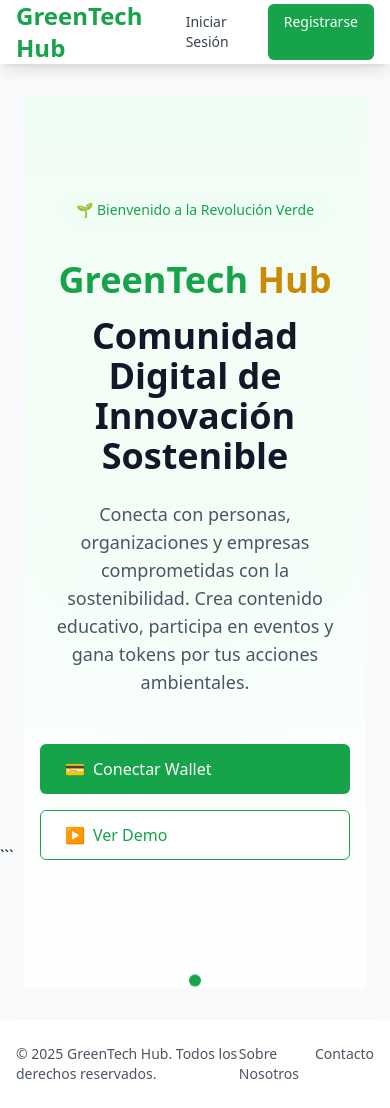
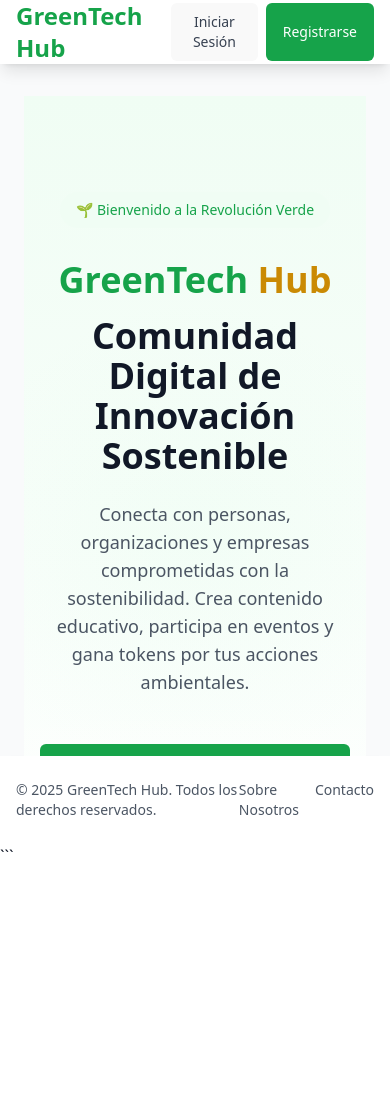
Before and after one commit to Luisangelriverosbautista/GreenTech-Hub1, a React (Vite) app in the folder frontend/: page / in a window 390 px wide. After the commit the page ends 868 px from the top, so only its background shows below. Built offline with nearby package versions, Linux system fonts and the light colour scheme; no server answers; what @stellar/stellar-sdk would draw is missing.

Commit message:
refactor: Improve Layout component structure and responsive design

```diff
--- a/frontend/src/components/Layout.tsx
+++ b/frontend/src/components/Layout.tsx
@@ -1,5 +1,5 @@
 import React, { useState } from 'react';
-import { Link, useLocation } from 'react-router-dom';
+import { Link, useLocation, useNavigate } from 'react-router-dom';
 import { useAuth } from '../hooks/useAuth';
 import { Sidebar } from './Sidebar';
 
@@ -10,58 +10,77 @@ interface LayoutProps {
 export const Layout = ({ children }: LayoutProps) => {
   const { user, logout } = useAuth();
   const location = useLocation();
+  const navigate = useNavigate();
   const [sidebarCollapsed, setSidebarCollapsed] = useState(false);
 
   // Solo mostrar sidebar en rutas autenticadas
   const showSidebar = user && !['/login', '/register', '/', '/about', '/contact'].includes(location.pathname);
 
+  // Determinar si mostrar navegación adicional
+  const isHomeOrPublic = ['/', '/about', '/contact', '/projects'].includes(location.pathname);
+
   return (
-    <div className="min-h-screen flex flex-col bg-gray-100">
+    <div className="h-screen w-screen flex flex-col bg-gray-100 overflow-hidden">
       {/* Top Navigation */}
-      <nav className="bg-white shadow-lg z-10">
+      <nav className="bg-white shadow-lg z-10 flex-shrink-0">
         <div className="w-full px-4">
-          <div className="flex justify-between h-16">
-            <div className="flex items-center">
+          <div className="flex justify-between items-center h-16">
+            <div className="flex items-center gap-4">
               {showSidebar && (
                 <button
                   onClick={() => setSidebarCollapsed(!sidebarCollapsed)}
-                  className="mr-4 p-2 rounded-md text-gray-600 hover:bg-gray-100"
+                  className="p-2 rounded-md text-gray-600 hover:bg-gray-100"
                 >
                   <svg className="w-6 h-6" fill="none" stroke="currentColor" viewBox="0 0 24 24">
                     <path strokeLinecap="round" strokeLinejoin="round" strokeWidth="2" d="M4 6h16M4 12h16M4 18h16"/>
                   </svg>
                 </button>
               )}
-              <Link to="/" className="text-2xl font-bold text-green-600">
+              <Link to="/" className="text-2xl font-bold text-green-600 hover:text-green-700 transition">
                 GreenTech Hub
               </Link>
             </div>
 
-            <div className="flex items-center">
+            {/* Centro - Navegación */}
+            {isHomeOrPublic && user && (
+              <div className="hidden md:flex items-center space-x-6">
+                <Link to="/dashboard" className="text-gray-600 hover:text-green-600 font-medium transition">
+                  📊 Dashboard
+                </Link>
+                <Link to="/projects" className="text-gray-600 hover:text-green-600 font-medium transition">
+                  🌍 Proyectos
+                </Link>
+                <Link to="/wallet" className="text-gray-600 hover:text-green-600 font-medium transition">
+                  💰 Wallet
+                </Link>
+              </div>
+            )}
+
+            <div className="flex items-center gap-4">
               {user ? (
-                <div className="flex items-center space-x-4">
+                <>
                   <span className="text-sm text-gray-700">{user.email}</span>
                   <button
                     onClick={logout}
-                    className="px-4 py-2 text-sm font-medium text-gray-700 hover:bg-gray-100 rounded-md"
+                    className="px-4 py-2 text-sm font-medium text-gray-700 hover:bg-gray-100 rounded-md transition"
                   >
                     Cerrar Sesión
                   </button>
-                </div>
+                </>
               ) : (
-                <div className="flex space-x-4">
-                  <Link
-                    to="/login"
-                    className="px-4 py-2 text-sm font-medium text-gray-700 hover:bg-gray-100 rounded-md"
+                <div className="flex gap-2">
+                  <button
+                    onClick={() => navigate('/login')}
+                    className="px-4 py-2 text-sm font-medium text-gray-700 hover:bg-gray-100 rounded-md transition"
                   >
                     Iniciar Sesión
-                  </Link>
-                  <Link
-                    to="/register"
-                    className="px-4 py-2 text-sm font-medium text-white bg-green-600 hover:bg-green-700 rounded-md"
+                  </button>
+                  <button
+                    onClick={() => navigate('/register')}
+                    className="px-4 py-2 text-sm font-medium text-white bg-green-600 hover:bg-green-700 rounded-md transition"
                   >
                     Registrarse
-                  </Link>
+                  </button>
                 </div>
               )}
             </div>
@@ -72,20 +91,20 @@ export const Layout = ({ children }: LayoutProps) => {
       {/* Main Content */}
       <div className="flex-1 flex overflow-hidden">
         {showSidebar && (
-          <aside className="w-64 flex-shrink-0">
+          <aside className="w-64 flex-shrink-0 overflow-hidden">
             <Sidebar user={user} collapsed={sidebarCollapsed} />
           </aside>
         )}
 
         <main className="flex-1 overflow-auto bg-gray-50">
-          <div className={`container mx-auto ${showSidebar ? 'px-4' : 'px-6'} py-8`}>
+          <div className={`w-full h-full ${showSidebar ? 'px-4' : 'px-6'} py-8 overflow-auto`}>
             {children}
           </div>
         </main>
       </div>
 
       {/* Footer */}
-      <footer className="bg-white shadow-lg mt-auto">
+      <footer className="bg-white shadow-lg flex-shrink-0">
         <div className="w-full px-4 py-6">
           <div className="flex justify-between items-center">
             <p className="text-gray-600 text-sm">
```
